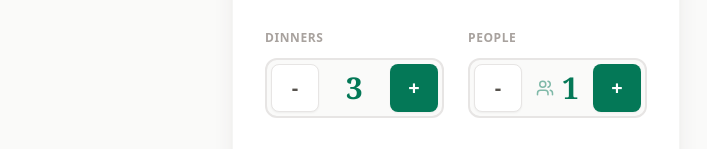
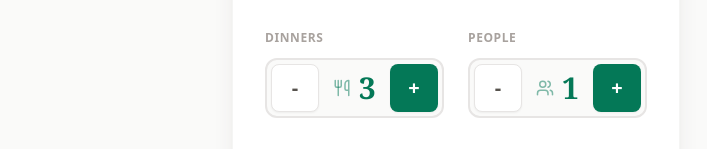
Before and after one commit to adamrabalais/laissez-faire, a Next.js app: page / in a window 1280 px wide. Shown: the part 332-481 px from the top of the page, without its empty margins (184-891 px from the left). Built offline with nearby package versions, Linux system fonts and the light colour scheme.

Commit message:
Update page.tsx

```diff
--- a/app/page.tsx
+++ b/app/page.tsx
@@ -1,8 +1,8 @@
 'use client';
 
 import React, { useState, useEffect } from 'react';
-// ADDED 'Check' to this list below vvv
-import { ShoppingCart, ChefHat, Check, ArrowRight, Sparkles, Users, ChevronDown, ChevronUp, ExternalLink, Leaf, Printer, Loader2 } from 'lucide-react';
+// ADDED 'Utensils' to imports
+import { ShoppingCart, ChefHat, Check, ArrowRight, Sparkles, Users, ChevronDown, ChevronUp, ExternalLink, Leaf, Printer, Loader2, Utensils } from 'lucide-react';
 
 // --- ALGORITHM Helpers ---
 const generateShoppingList = (plan: any[], peopleCount: number) => {
@@ -286,7 +286,11 @@ export default function LaissezFaireApp() {
                       >
                         -
                       </button>
-                      <span className="text-3xl font-serif font-black text-emerald-700 px-4">{mealCount}</span>
+                      {/* ADDED ICON HERE */}
+                      <div className="flex items-center gap-2 px-2">
+                        <Utensils size={18} className="text-emerald-700/50" />
+                        <span className="text-3xl font-serif font-black text-emerald-700">{mealCount}</span>
+                      </div>
                       <button
                         onClick={() => setMealCount(Math.min(7, mealCount + 1))}
                         className="w-12 h-12 flex items-center justify-center bg-emerald-700 rounded-lg shadow-sm text-white hover:bg-emerald-800 text-xl font-bold active:scale-95 transition-all"
```
